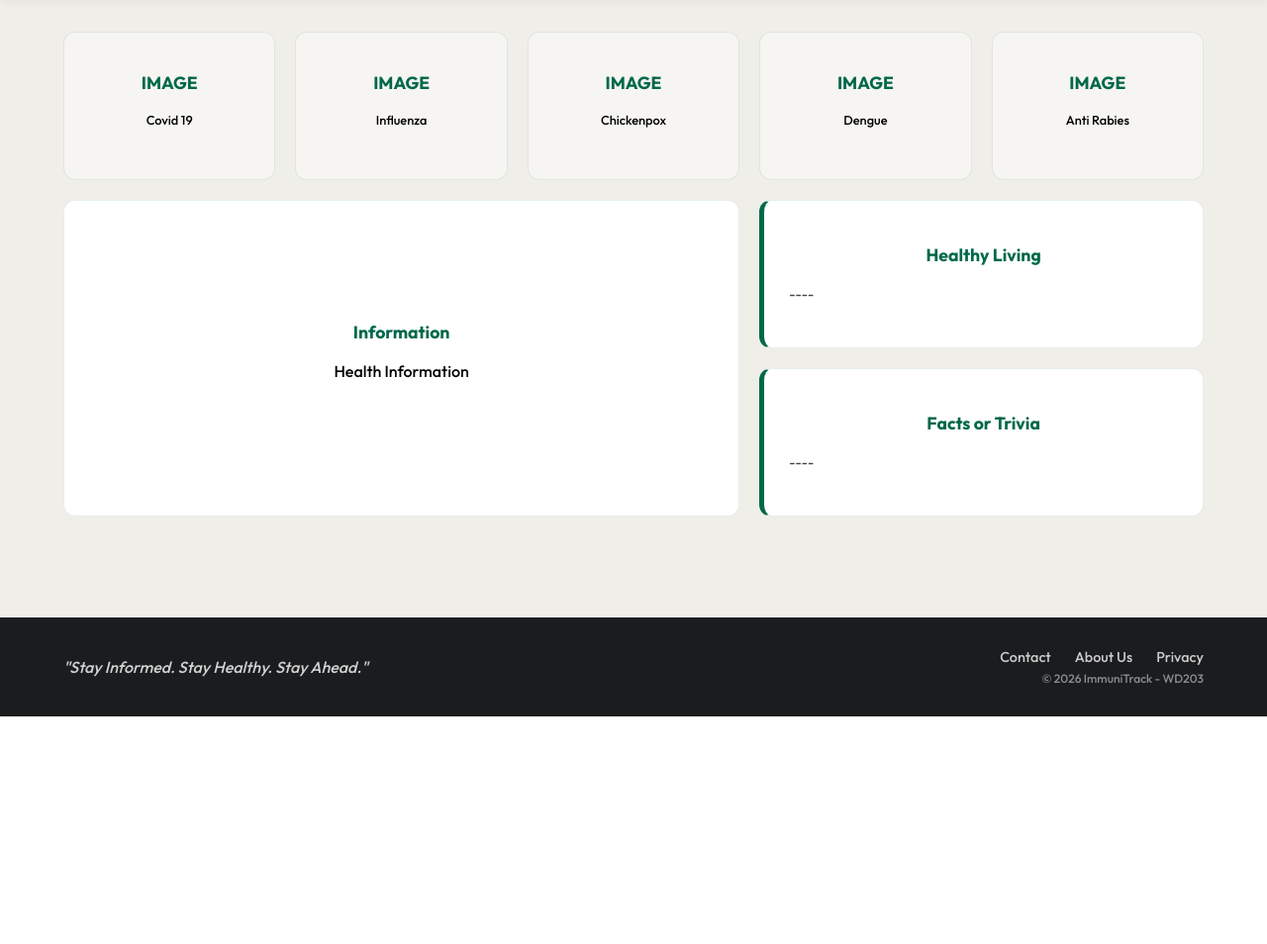
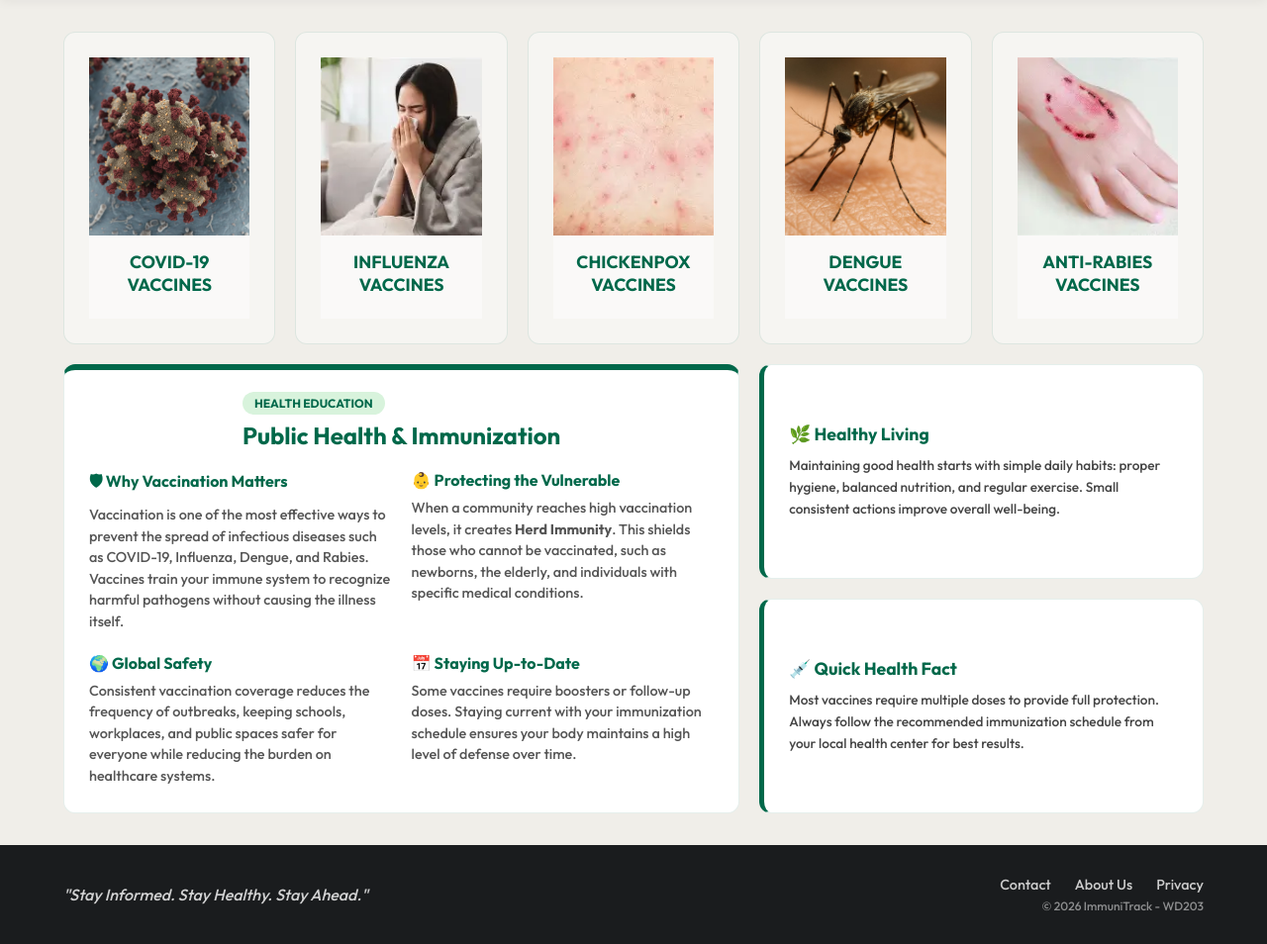
Before and after one commit to kylleraphaelsunga-raphael/ImmuniTrack, a PHP site: page /dashboard.php in a window 1280 px wide. Shown: the part 76-1030 px from the top of the page at 99% size. Before the commit the page ends 800 px from the top, so only its background shows below. Run offline with PHP 8.4, Linux system fonts and the light colour scheme.

Commit message:
Update dashboard.php

```diff
--- a/dashboard.php
+++ b/dashboard.php
@@ -5,16 +5,84 @@
 
 <main class="dashboard-body">
     <div class="parent">
-        <div class="div1 card"><h3>IMAGE</h3><p>Covid 19</p></div>
-        <div class="div2 card"><h3>IMAGE</h3><p>Influenza</p></div>
-        <div class="div3 card"><h3>IMAGE</h3><p>Chickenpox</p></div>
-        <div class="div4 card"><h3>IMAGE</h3><p>Dengue</p></div>
-        <div class="div5 card"><h3>IMAGE</h3><p>Anti Rabies</p></div>
-        <div class="div6 card"><h3>Information</h3><p>Health Information</p></div>
-        <div class="div7 card"><h3>Healthy Living</h3><p>----</p></div>
-        <div class="div8 card"><h3>Facts or Trivia</h3><p>----</p></div>
+        <div class="div1 card">
+            <img src="images/covid.png" alt="covid" class="card-img">
+            <div class="card-text">
+                <h3>COVID-19 VACCINES</h3>
+            </div>
+        </div>
+
+        <div class="div2 card">
+            <img src="images/influenza.webp" alt="flu shots" class="card-img">
+            <div class="card-text">
+                <h3>INFLUENZA VACCINES</h3>
+            </div>
+        </div>
+
+        <div class="div3 card">
+            <img src="images/chickenpox.webp" alt="chickenpox3" class="card-img">
+            <div class="card-text">
+                <h3>CHICKENPOX VACCINES</h3>
+            </div>
+        </div>
+
+        <div class="div4 card">
+            <img src="images/dengue.jpg" alt="dengue" class="card-img">
+            <div class="card-text">
+                <h3>DENGUE VACCINES</h3>
+            </div>
+        </div>
+
+        <div class="div5 card">
+            <img src="images/rabies.webp" alt="rabies" class="card-img">
+            <div class="card-text">
+                <h3>ANTI-RABIES VACCINES</h3>
+            </div>
+        </div>
+
+        <div class="div6 card news-card">
+            <div class="news-header">
+                <span class="badge">Health Education</span>
+                <h2>Public Health & Immunization</h2>
+            </div>
+
+            <div class="news-content">
+                <section>
+                    <h3>🛡 Why Vaccination Matters</h3>
+                    <p>Vaccination is one of the most effective ways to prevent the spread of infectious diseases such as COVID-19, Influenza, Dengue, and Rabies. Vaccines train your immune system to recognize harmful pathogens without causing the illness itself.</p>
+                </section>
+
+                <section>
+                    <h3>👶 Protecting the Vulnerable</h3>
+                    <p>When a community reaches high vaccination levels, it creates <strong>Herd Immunity</strong>. This shields those who cannot be vaccinated, such as newborns, the elderly, and individuals with specific medical conditions.</p>
+                </section>
+
+                <section>
+                    <h3>🌍 Global Safety</h3>
+                    <p>Consistent vaccination coverage reduces the frequency of outbreaks, keeping schools, workplaces, and public spaces safer for everyone while reducing the burden on healthcare systems.</p>
+                </section>
+
+                <section>
+                    <h3>📅 Staying Up-to-Date</h3>
+                    <p>Some vaccines require boosters or follow-up doses. Staying current with your immunization schedule ensures your body maintains a high level of defense over time.</p>
+                </section>
+            </div>
+        </div>
+
+        <div class="div7 card side-info">
+            <div class="side-content">
+                <h3>🌿 Healthy Living</h3>
+                <p>Maintaining good health starts with simple daily habits: proper hygiene, balanced nutrition, and regular exercise. Small consistent actions improve overall well-being.</p>
+            </div>
+        </div>
+
+        <div class="div8 card side-info">
+            <div class="side-content">
+                <h3>💉 Quick Health Fact</h3>
+                <p>Most vaccines require multiple doses to provide full protection. Always follow the recommended immunization schedule from your local health center for best results.</p>
+            </div>
+        </div>
     </div>
 </main>
 
-
 <?php include 'includes/footer.php'; ?>
```
